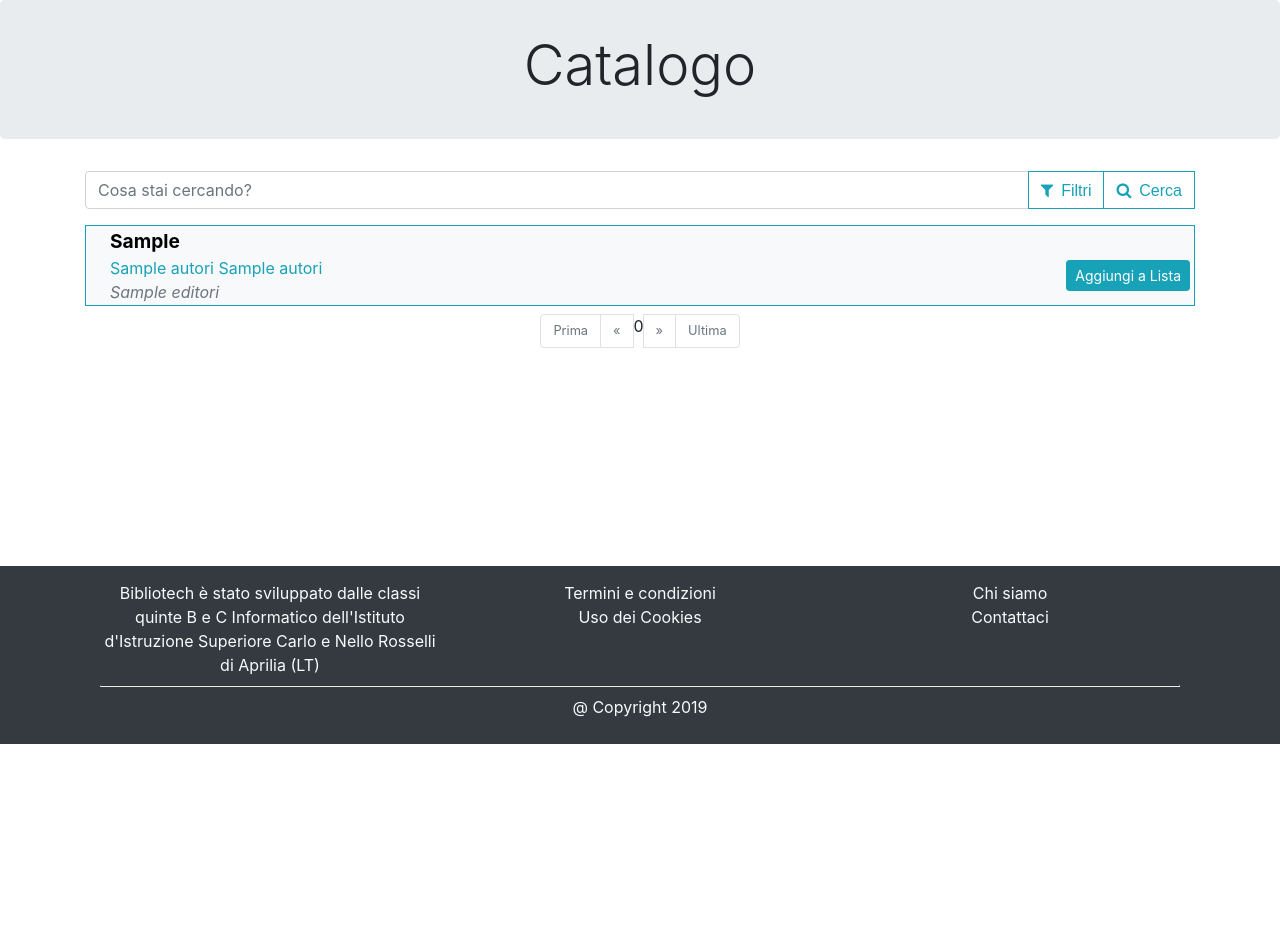
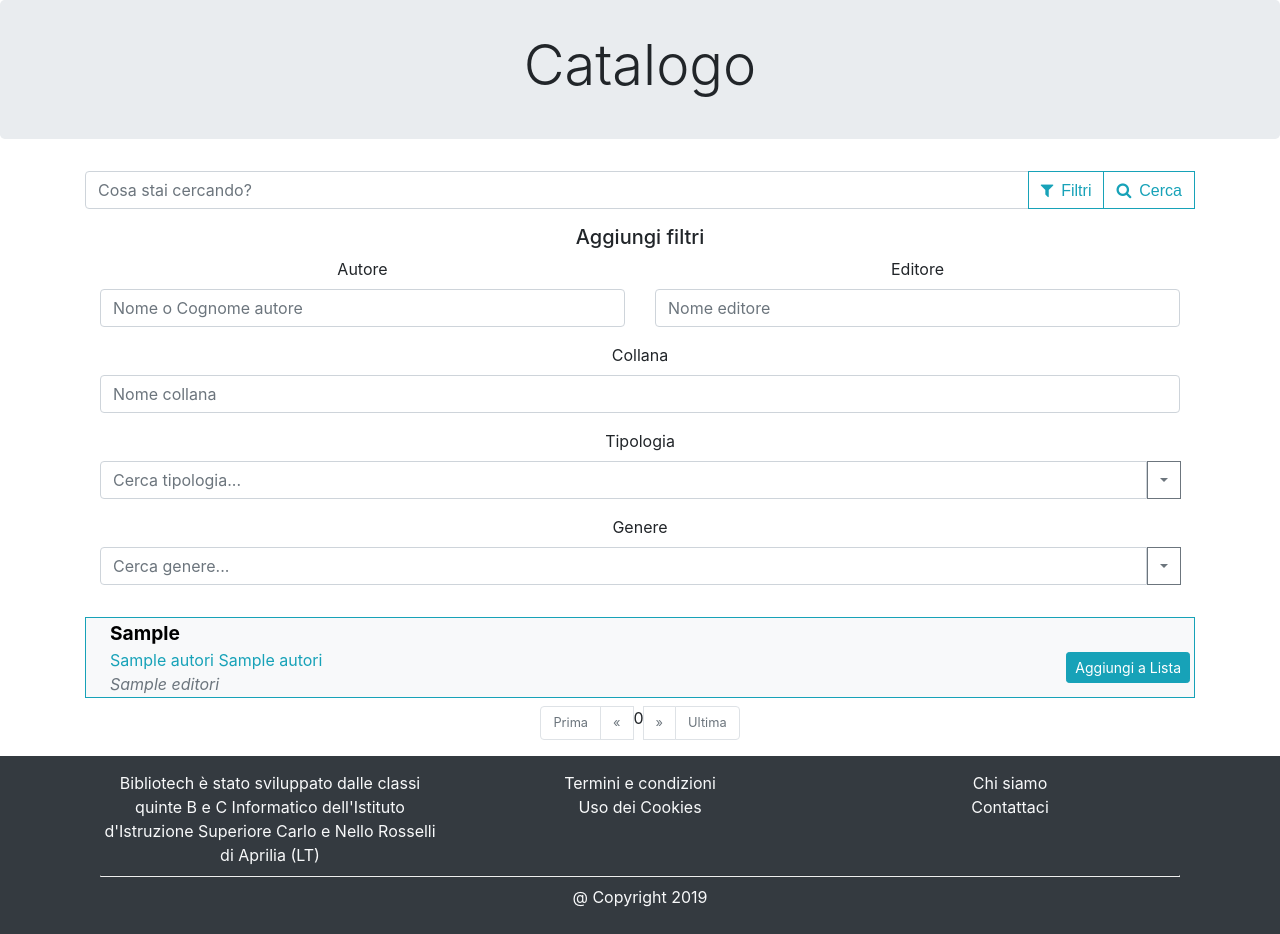
Before and after one commit to Cicim/bibliotech, a PHP site: page /bib2/pages/catalogo.php in a window 1280 px wide. Shown: the part 56-990 px from the top of the page. Before the commit the page ends 800 px from the top, so only its background shows below. Run offline with PHP 8.4, Linux system fonts and the light colour scheme; tables that the repository leaves empty hold one stand-in row (values such as "Sample post").

Commit message:
Catalogo, ricerca e filtri

```diff
--- /dev/null
+++ b/css/combobox.css
@@ -0,0 +1,6 @@
+.combobox-content {
+    width: 100%;
+    max-height: 12em;
+    overflow: scroll;
+    overflow-x: hidden;
+}
--- a/pages/catalogo.php
+++ b/pages/catalogo.php
@@ -1,4 +1,5 @@
 <html>
+
 <head>
     <meta charset="utf-8" />
     <meta name="viewport" content="width=device-width, initial-scale=1">
@@ -14,11 +15,22 @@
 
     <!-- Carica il css per il catalogo -->
     <link rel="stylesheet" type="text/css" href="../css/catalogo.css">
+    <!-- Carica il js e il css per la combobox -->
+    <script src="../js/combobox.js"></script>
+    <link rel="stylesheet" type="text/css" href="../css/combobox.css">
 </head>
 
 <body class="wrapper">
     <!-- Pagina dell'header importata -->
     <?php include "../views/header.php"; ?>
+
+    <!-- Connessione al database -->
+    <?php
+        // Connettiti al database
+    $conn = connettitiAlDb();
+    // Ottieni i dati in utf-8
+    mysqli_query($conn, "set names 'utf8'");
+    ?>
 
     <!-- Contenuto principale della pagina -->
     <div>
@@ -28,22 +40,111 @@
         </div>
 
         <!-- Barra di ricerca -->
+        <form method="get">
             <div class="container w-60" style="margin:auto">
                 <div class="input-group mb-3">
                     <input type="text" class="form-control" placeholder="Cosa stai cercando?">
                     <div class="input-group-append">
                         <!-- Desktop -->
-                        <button class="btn btn-outline-info fa fa-filter" name="filtra" type="button"><span class="ml-2" style="font-family:arial">Filtri</span></button>
-                        <button class="btn btn-outline-info fa fa-search full-search" name="cerca" type="button"><span class="ml-2" style="font-family:arial">Cerca</span></button>
+                        <button class="btn btn-outline-info fa fa-filter" name="filtra" type="button" data-toggle="collapse" data-target="#filterForm"><span class="ml-2" style="font-family:arial">Filtri</span></button>
+                        <button type="submit" class="btn btn-outline-info fa fa-search full-search" name="cerca" type="button"><span class="ml-2" style="font-family:arial">Cerca</span></button>
                         <!-- Mobile -->
-                        <button class="btn btn-outline-info fa fa-search small-search" name="cerca" type="button"></button>
+                        <button type="submit" class="btn btn-outline-info fa fa-search small-search" name="cerca" type="button"></button>
+                    </div>
+                </div>
+                <!-- Filtro -->
+                <!-- Rimettere .collapse -->
+                <div class="container w-60 text-center" style="margin:auto" id="filterForm">
+                    <h5 class="text-center">Aggiungi filtri</h5>
+                    <div class="row">
+                        <div class="col-6 mb-3">
+                            <label for="autore">Autore</label>
+                            <input class="form-control w-100" name="autore" placeholder="Nome o Cognome autore">
+                        </div>
+                        <div class="col-6 mb-3">
+                            <label for="editore">Editore</label>
+                            <input class="form-control w-100" name="editore" placeholder="Nome editore">
+                        </div>
+                    </div>
+                    <div class="row mb-3">
+                        <div class="col-12">
+                            <label for="collana">Collana</label>
+                            <input class="form-control w-100" name="collana" placeholder="Nome collana">
+                        </div>
+                    </div>
+                    <div class="row mb-3">
+                        <div class="col-12">
+                            <!-- Tipologia -->
+                            <label for="">Tipologia</label>
+                            <div class="input-group" id="comboboxTipologia">
+                                <input type="text" class="form-control" placeholder="Cerca tipologia...">
+                                <div class="input-group-prepend" data-toggle="dropdown">
+                                    <button class="btn btn-outline-secondary dropdown-toggle" data-toggle="dropdown"></button>
+                                    <div class="dropdown-menu dropdown-menu-right combobox-content">
+                                        <!-- Script per importare tutte le opzioni -->
+                                        <?php
+                                        $query = "SELECT * FROM Tipologie";
+
+                                        // Esegui la query
+                                        $qres = mysqli_query($conn, $query);
+
+                                        // Stampa i link
+                                        while ($row = mysqli_fetch_assoc($qres))
+                                            // Stampa gli a href
+                                            echo "<a class=dropdown-item href='#' value='" . $row["idTipologia"] . "'>" . $row["Descrizione"] . "</a>";
+                                        ?>
+                                    </div>
+                                </div>
+                                <!-- <input name="genere" id="tipologia" type="text" class="d-none"> -->
+                            </div>
+                        </div>
+                        <script>
+                            $(function() {
+                                combobox($('#comboboxTipologia'), $('#tipologia'));
+                            });
+                        </script>
+                    </div>
+                    <div class="row">
+                        <div class="col-12 mb-3">
+                            <!-- Genere -->
+                            <label for="autore">Genere</label>
+                            <div class="input-group" id="comboboxGenere">
+                                <input type="text" class="form-control" placeholder="Cerca genere...">
+                                <div class="input-group-prepend" data-toggle="dropdown">
+                                    <button class="btn btn-outline-secondary dropdown-toggle" data-toggle="dropdown"></button>
+                                    <div class="dropdown-menu dropdown-menu-right combobox-content">
+                                        <!-- Script per importare tutte le opzioni -->
+                                        <?php
+                                        $query = "SELECT * FROM Generi";
+
+                                        // Esegui la query
+                                        $qres = mysqli_query($conn, $query);
+
+                                        // Stampa i link
+                                        while ($row = mysqli_fetch_assoc($qres))
+                                            // Stampa gli a href
+                                            echo "<a class=dropdown-item href='#' value='" . $row["idGenere"] . "'>" . $row["Descrizione"] . "</a>";
+                                        ?>
+                                    </div>
+                                </div>
+                                <input name="genere" id="genere" type="text" class="d-none">
+                            </div>
+                            <script>
+                                $(function() {
+                                    combobox($('#comboboxGenere'), $('#genere'));
+                                });
+                            </script>
                         </div>
                     </div>
                 </div>
+            </div>
+        </form>
+
         <!-- Catalogo -->
         <div class="container books">
 
             <?php
+
             // Crea la query per ottenere tutti i libri
             $query = 'SELECT Libri.ISBN, Libri.Titolo, Editori.idEditore AS idEditore, Editori.Nome AS "nomeEditore",
                     Generi.Descrizione AS "Genere",
@@ -64,4 +165,5 @@
     <!-- Pagina del footer importata -->
     <?php include "../views/footer.php"; ?>
 </body>
+
 </html>
--- a/php/paginazione.php
+++ b/php/paginazione.php
@@ -15,7 +15,7 @@ include "login-utils.php";
 function ristampaQueryTranne($tranne) {
     // Crea stringa
     $nuovoUrl = '?';
-    // Ottieni una stringa di tutte le query get tranne quello cercato
+    // Ottieni una stringa di tutte le query get tranne quella cercata
     foreach($_GET as $key => $param) {
         if ($key != $tranne)
             $nuovoUrl .= $key . '=' . $param . '&';
@@ -31,12 +31,21 @@ function ristampaQueryTranne($tranne) {
  */
 function paginazione($query)
 {
+    // Se la query risulta vuota
+    if ($query === "") {
+        echo '<div class="jumbotron" style="padding: 2rem 2rem">';
+        echo '    <h1 class="display-4 text-center">La query eseguita è vuota!</h1>';
+        echo '    <h5 class="display-5 text-center">Non sappiamo cosa fare per aiutarti... Questo non è previsto!</h5>';
+        echo '</div>';
+        return;
+    }
     // Connettiti al db
     $conn = connettitiAlDb();
     // Ottieni i dati in utf-8
     mysqli_query($conn, "set names 'utf8'");
     // Esegui la query
     $res = mysqli_query($conn, $query);
+
     // Pagina corrente
     $pagina = 0;
 
```
Also changed, not shown: js/combobox.js (added, +69 -0 lines). Lines whose indentation alone changed are shown as unchanged.
